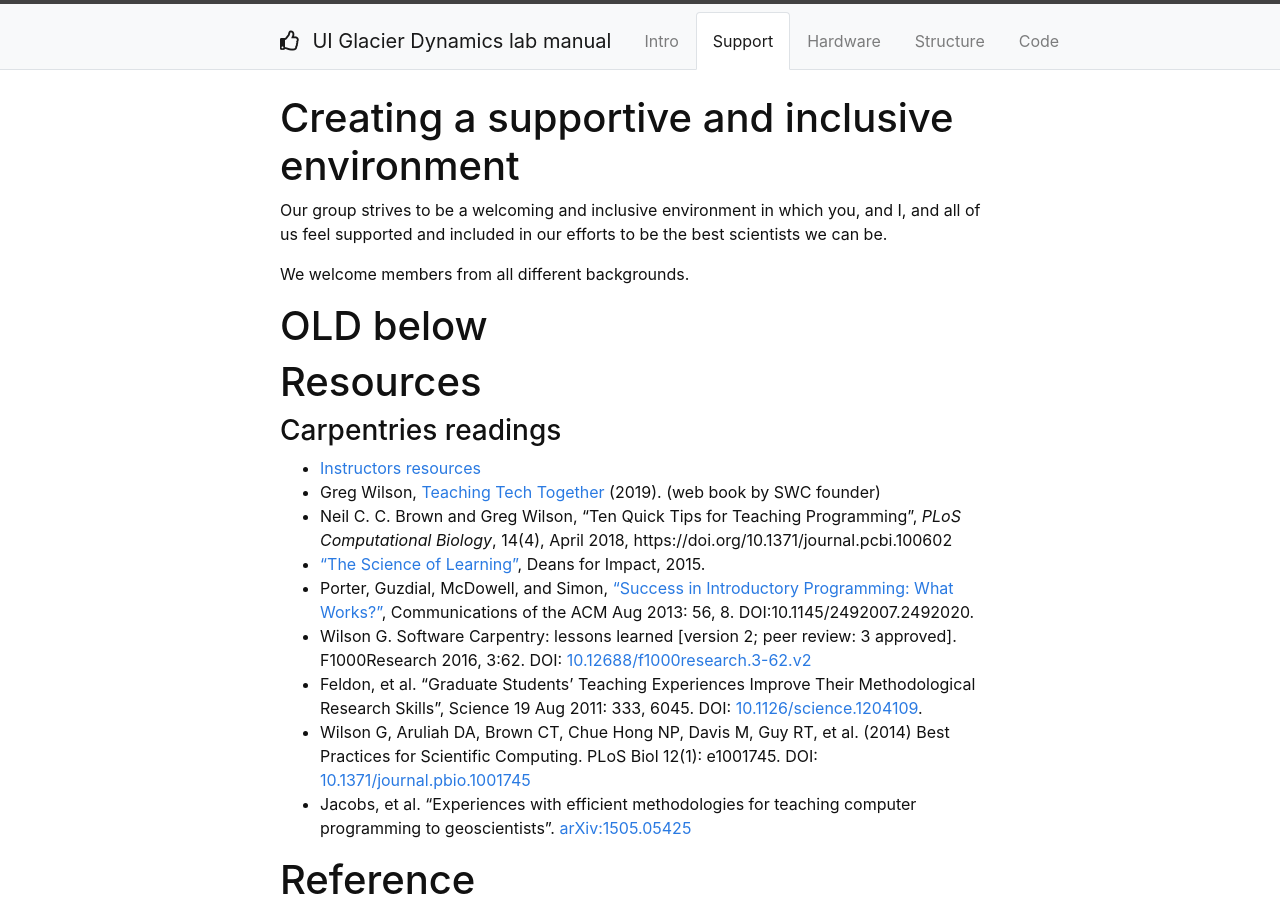
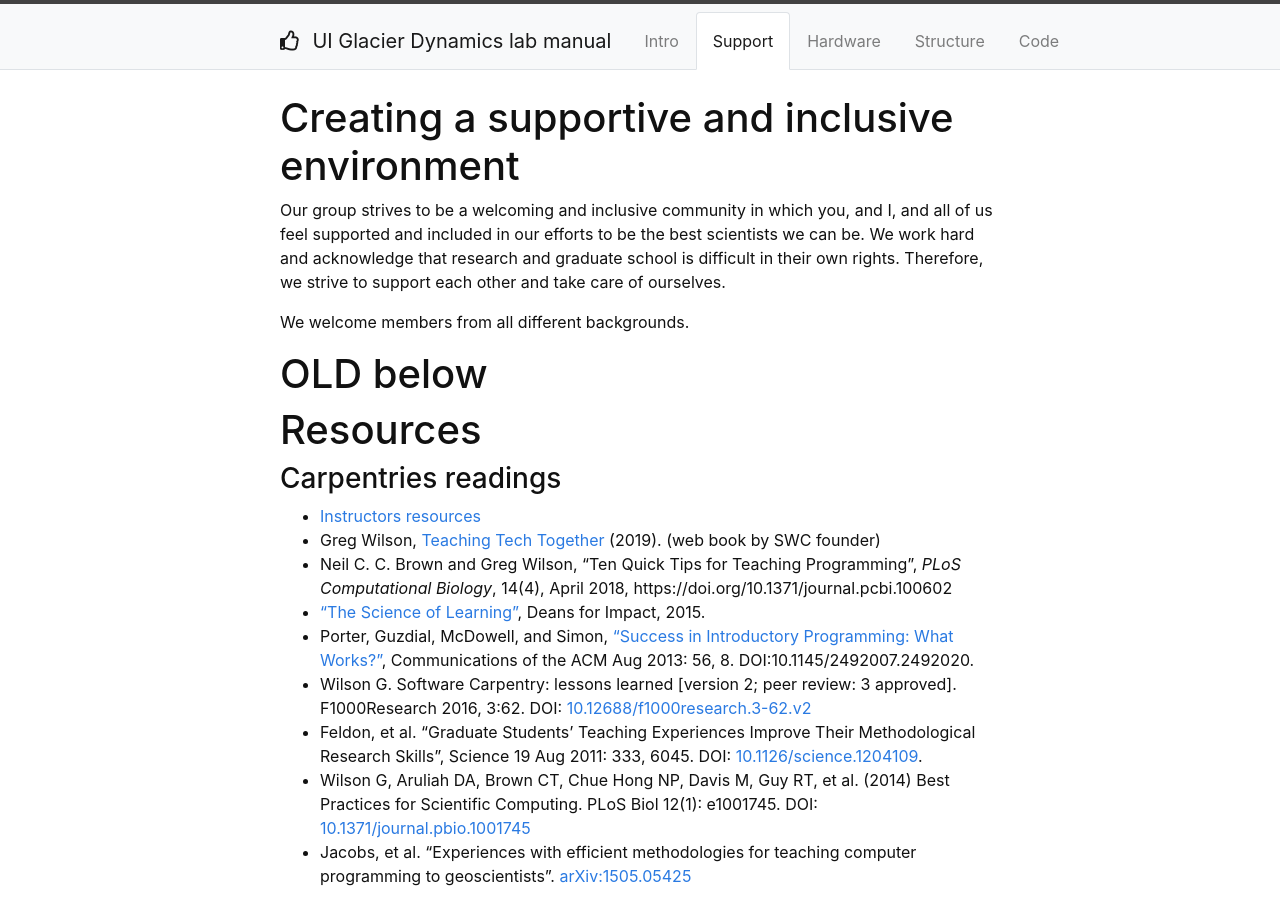
Before and after one commit to yoramterleth/uiglaciology, a Jekyll site: the page built from content/0-support.md, in a window 1280 px wide and 900 px high. Built offline with Jekyll 4.4.1, drawn with Linux system fonts in a browser that asks for light colours.

Commit message:
Update 0-support.md

```diff
--- a/content/0-support.md
+++ b/content/0-support.md
@@ -4,7 +4,7 @@ nav: true
 ---
 
 # Creating a supportive and inclusive environment
-Our group strives to be a welcoming and inclusive environment in which you, and I, and all of us feel supported and included in our efforts to be the best scientists we can be.
+Our group strives to be a welcoming and inclusive community in which you, and I, and all of us feel supported and included in our efforts to be the best scientists we can be.  We work hard and acknowledge that research and graduate school is difficult in their own rights. Therefore, we strive to support each other and take care of ourselves.
 
 We welcome members from all different backgrounds.
 
```
